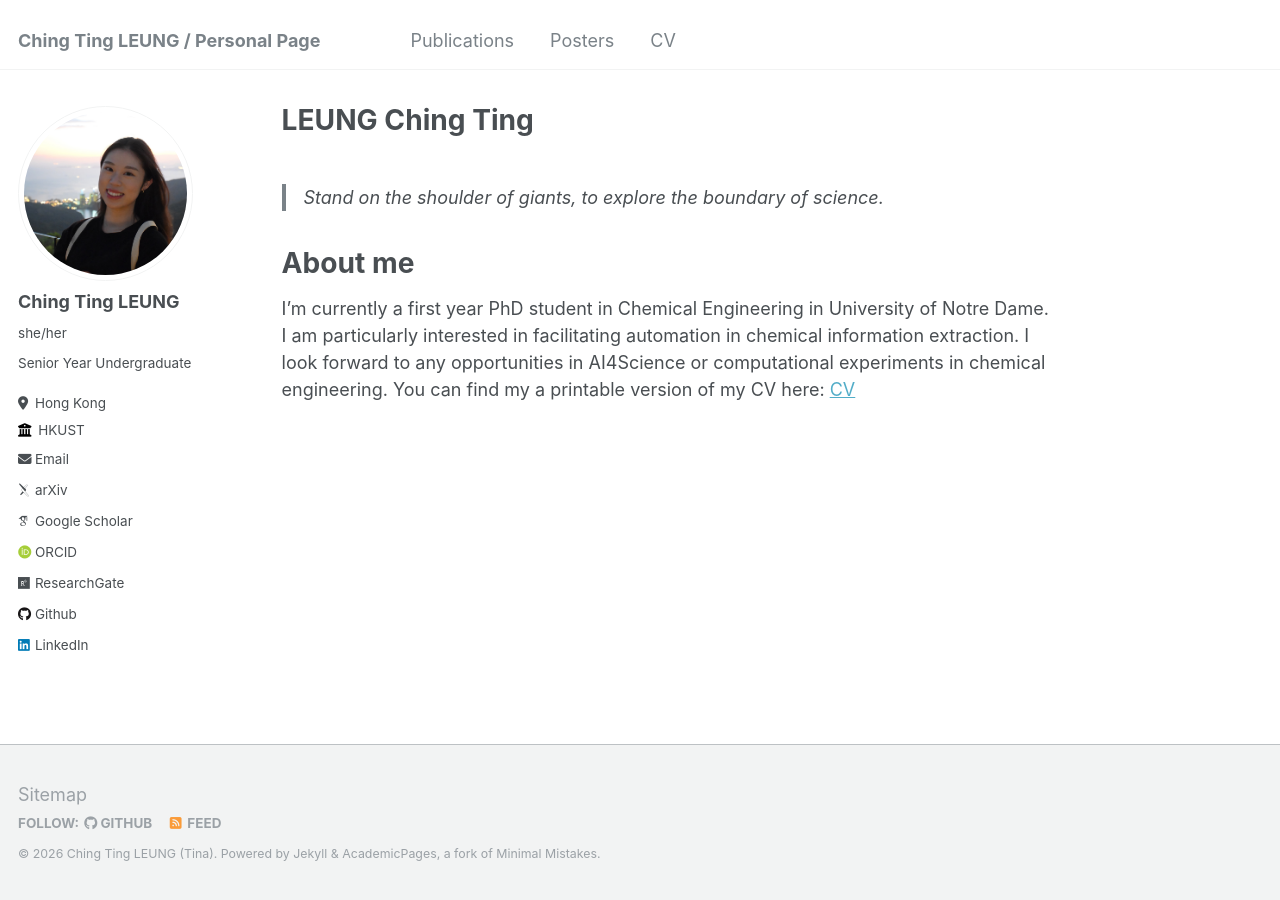
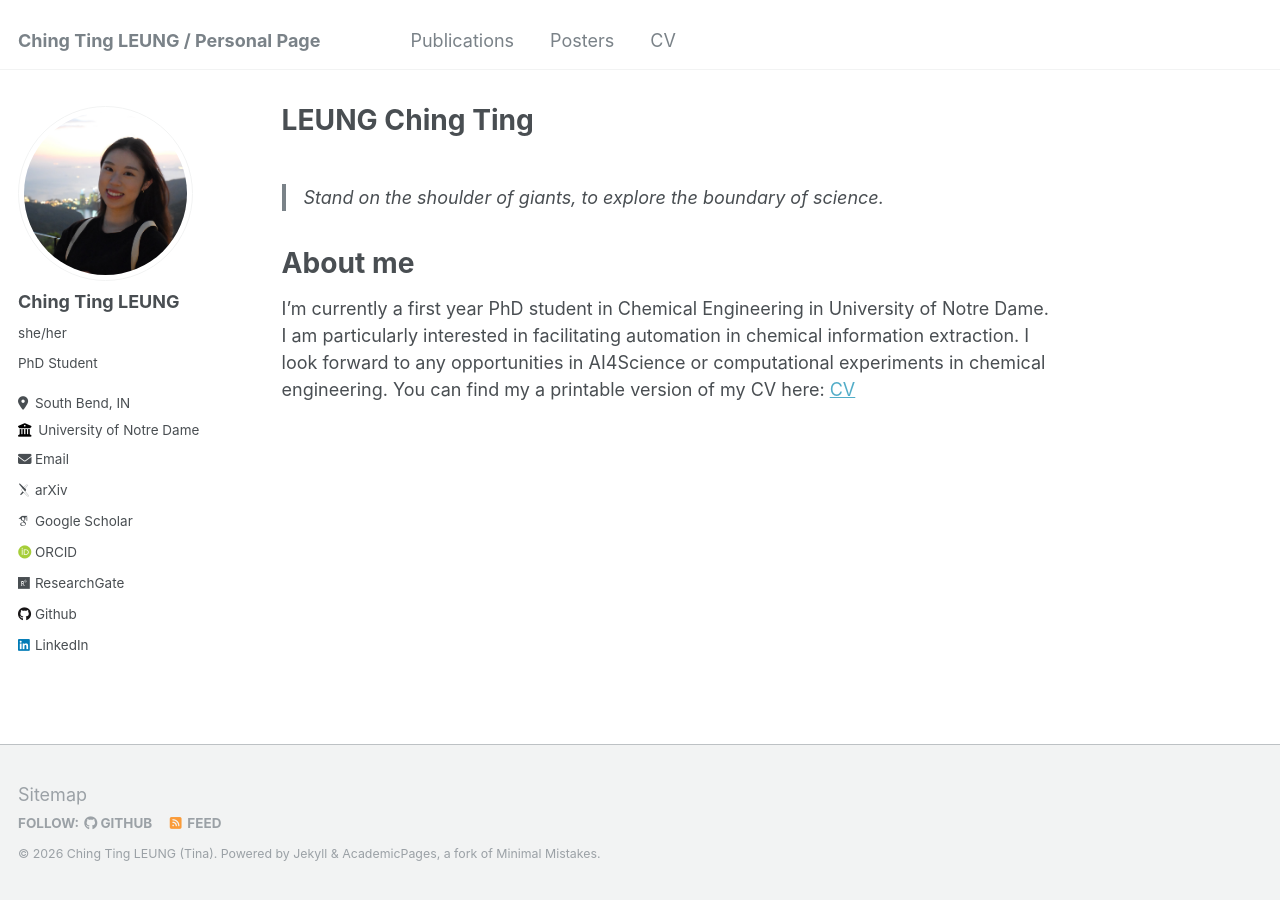
Before and after one commit to ting2025/ting2025.github.io, a Jekyll site: the page built from _pages/about.md, in a window 1280 px wide. Built offline with Jekyll 4.4.1, drawn with Linux system fonts in a browser that asks for light colours; some web fonts are replaced.

Commit message:
config update

```diff
--- a/_config.yml
+++ b/_config.yml
@@ -11,7 +11,7 @@ locale                   : "en-US"
 title                    : "Ching Ting LEUNG / Personal Page"
 title_separator          : "-"
 name                     : &name "Ching Ting LEUNG (Tina)"
-description              : &description "Senior Year Undergraduate"
+description              : &description "PhD Student"
 url                      : https://ting2025.github.io # the base hostname & protocol for your site e.g. "https://mmistakes.github.io"
 baseurl                  : "" # the subpath of your site, e.g. "/blog"
 repository               : "ting2025/ting2025.github.io"
@@ -24,11 +24,11 @@ author:
   avatar           : "../images/cropped icon.JPG"
   name             : "Ching Ting LEUNG"
   pronouns         : "she/her"
-  bio              : "Senior Year Undergraduate"
-  location         : "Hong Kong"
-  employer         : "HKUST"
+  bio              : "PhD Student"
+  location         : "South Bend, IN"
+  employer         : "University of Notre Dame"
   uri              : # URL
-  email            : "ctleungaf@connect.ust.hk"
+  email            : "cleung2@nd.edu"
 
   # Academic websites
   arxiv            : "https://arxiv.org/a/leung_c_2.html"
```
